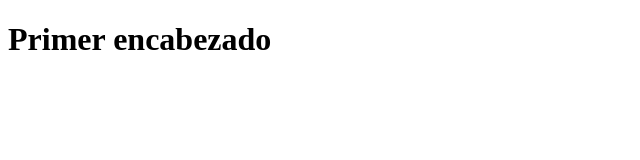
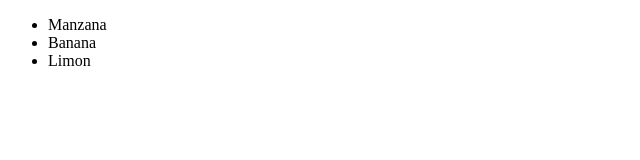
Before and after one commit to sdelafuente2013/clase-git, a plain HTML site: page index.html in a window 1280 px wide. Shown: the whole page, without its empty margins (0-640 px from the left). Drawn offline with Linux system fonts and the light colour scheme.

Commit message:
ver 04. reparando errores en el index

```diff
--- a/index.html
+++ b/index.html
@@ -1,9 +1,13 @@
 <!DOCTYPE html>
 <html lang="es">
 <head>
-    <title>Document</title>
+    <title>Lista de frutas</title>
 </head>
 <body>
-    <h1>Primer encabezado</h1>
+    <ul>
+        <li>Manzana</li>
+        <li>Banana</li>
+        <li>Limon</li>
+    </ul>
 </body>
 </html>
```
